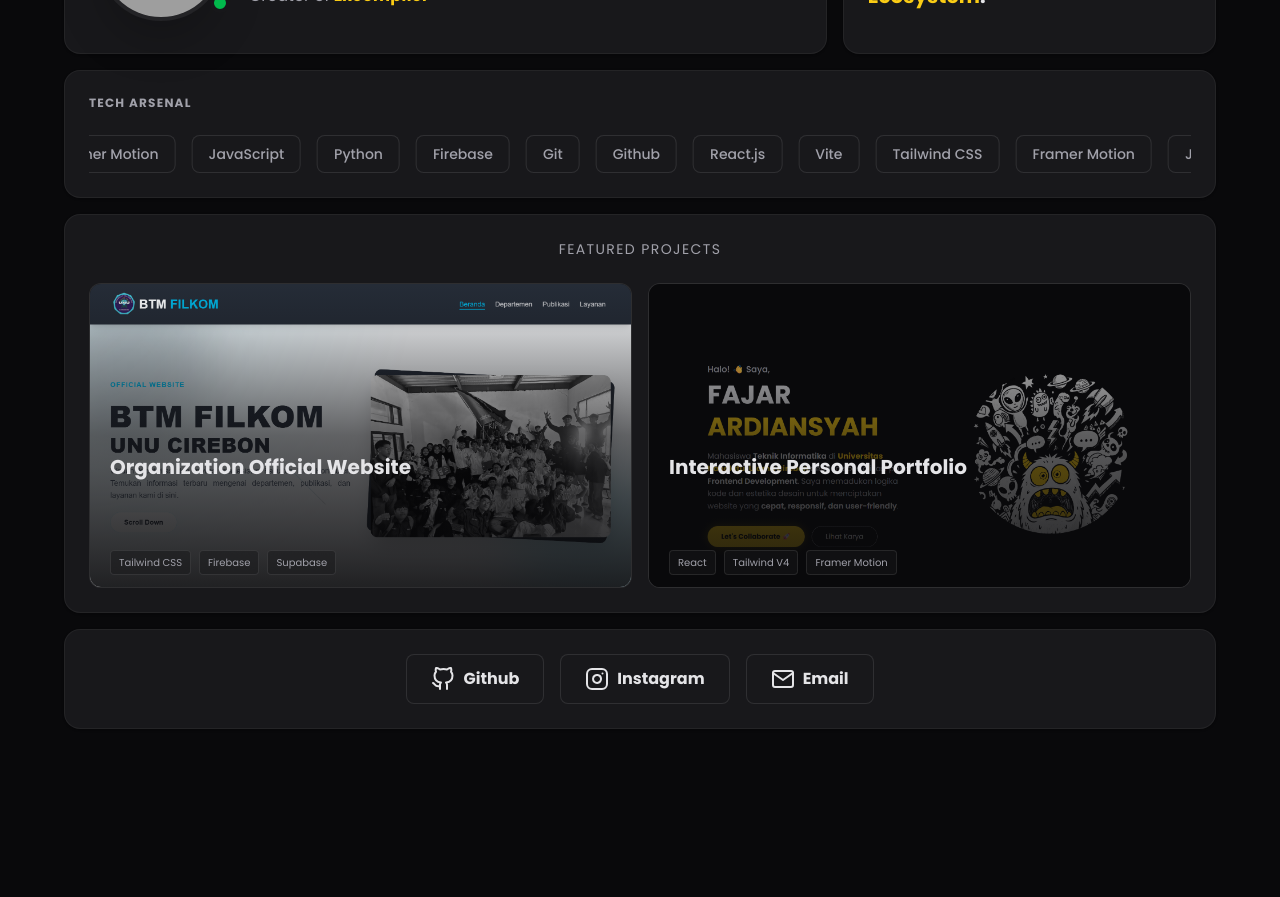
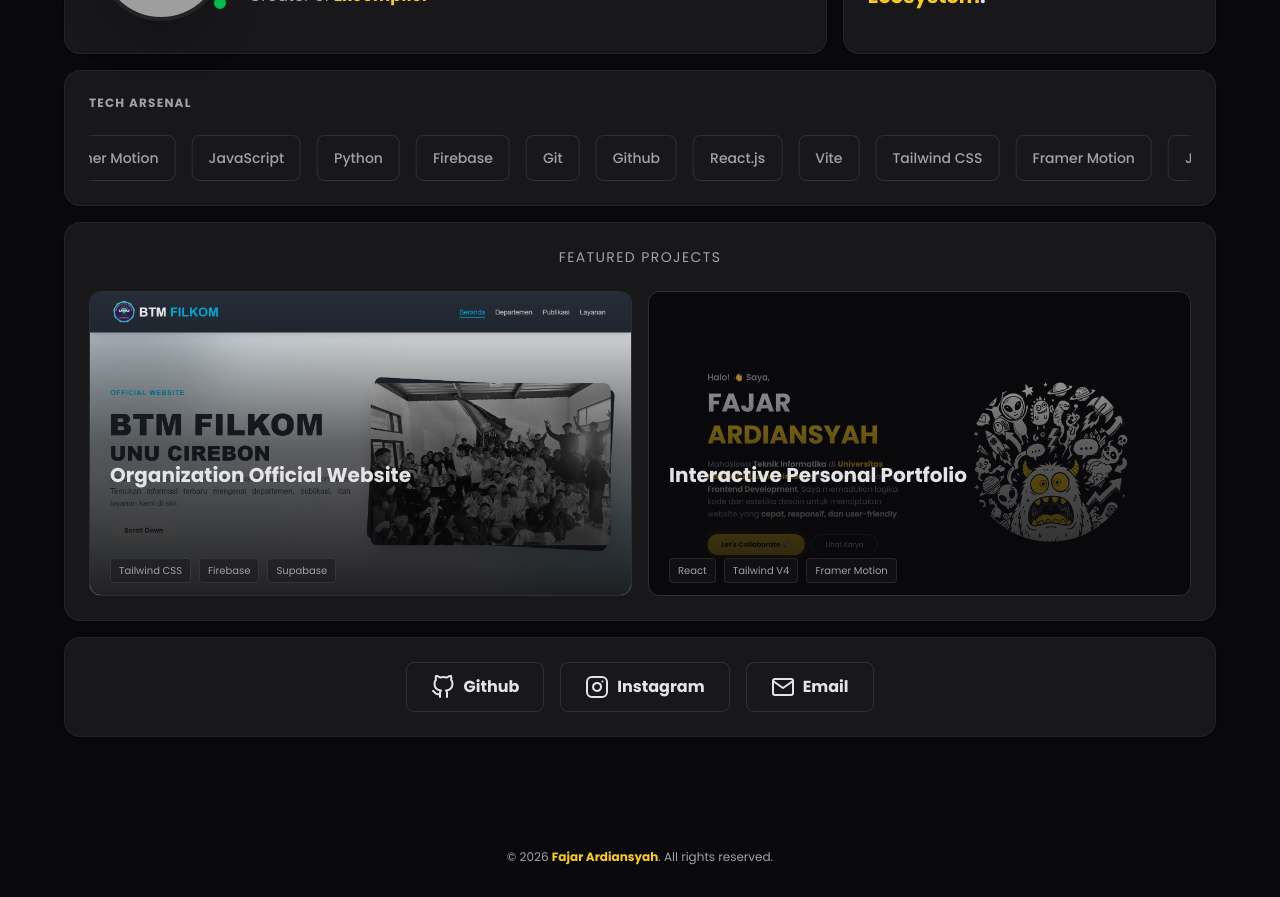
Before and after one commit to zxcompiler-byte/portofolio-vite-v1, a React (Vite) app: page / in a window 1280 px wide. Shown: the part 1020-1917 px from the top of the page. Before the commit the page ends 1829 px from the top, so only its background shows below. Built offline with nearby package versions, Linux system fonts and the light colour scheme; grey boxes are pictures that could not be loaded.

Commit message:
update footer

```diff
--- a/index.html
+++ b/index.html
@@ -4,7 +4,7 @@
     <meta charset="UTF-8" />
     <link rel="icon" type="image/png" href="/favicon.png" />
     <meta name="viewport" content="width=device-width, initial-scale=1.0" />
-    <title>my-portofolio</title>
+    <title>Fajar Ardiansyah | Frontend Developer</title>
   </head>
   <body>
     <div id="root"></div>
--- a/src/App.jsx
+++ b/src/App.jsx
@@ -83,6 +83,7 @@ export default function App() {
 
         {/* BENTO GRID */}
         <motion.div
+          id="projects"
           className="grid grid-cols-1 lg:grid-cols-3 gap-4"
           variants={containerVariants}
           initial="hidden"
@@ -157,7 +158,7 @@ export default function App() {
                     <span
                       key={index}
                       className="
-                      mr-4 px-4 py-2 rounded-lg
+                      mr-4 px-4 py-3 rounded-lg
                       bg-surface border border-white/10
                       text-secondary text-sm font-medium whitespace-nowrap
                       hover:border-accent hover:text-accent
@@ -257,6 +258,12 @@ export default function App() {
         isOpen={selectedId === "contact"}
         onClose={() => setSelectedId(null)}
       />
+
+      <footer className="text-center text-secondary text-xs py-8">
+        © {new Date().getFullYear()}{" "}
+        <span className="text-accent font-bold">Fajar Ardiansyah</span>. All
+        rights reserved.
+      </footer>
     </div>
   );
 }
--- a/src/components/Hero.jsx
+++ b/src/components/Hero.jsx
@@ -55,7 +55,14 @@ export default function Hero({ onContact }) {
               Let's Collaborate 🚀
             </button>
 
-            <button className="cursor-pointer border border-secondary text-primary px-4 lg:px-8 py-3 rounded-full hover:border-accent hover:text-accent transition-all">
+            <button
+              onClick={() =>
+                document
+                  .getElementById("projects")
+                  ?.scrollIntoView({ behavior: "smooth" })
+              }
+              className="cursor-pointer border border-secondary text-primary px-4 lg:px-8 py-3 rounded-full hover:border-accent hover:text-accent transition-all"
+            >
               Lihat Karya
             </button>
           </div>
```
